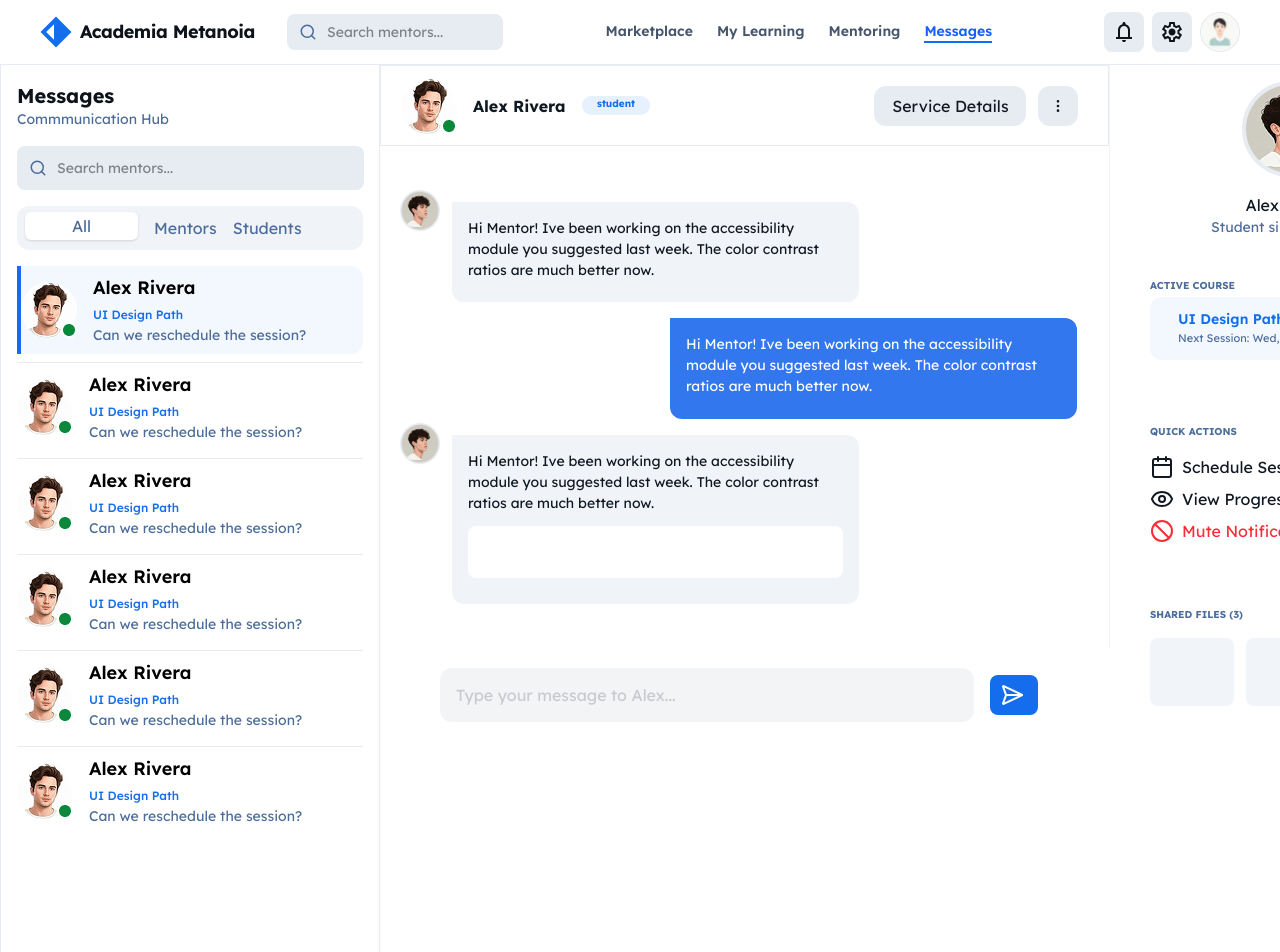
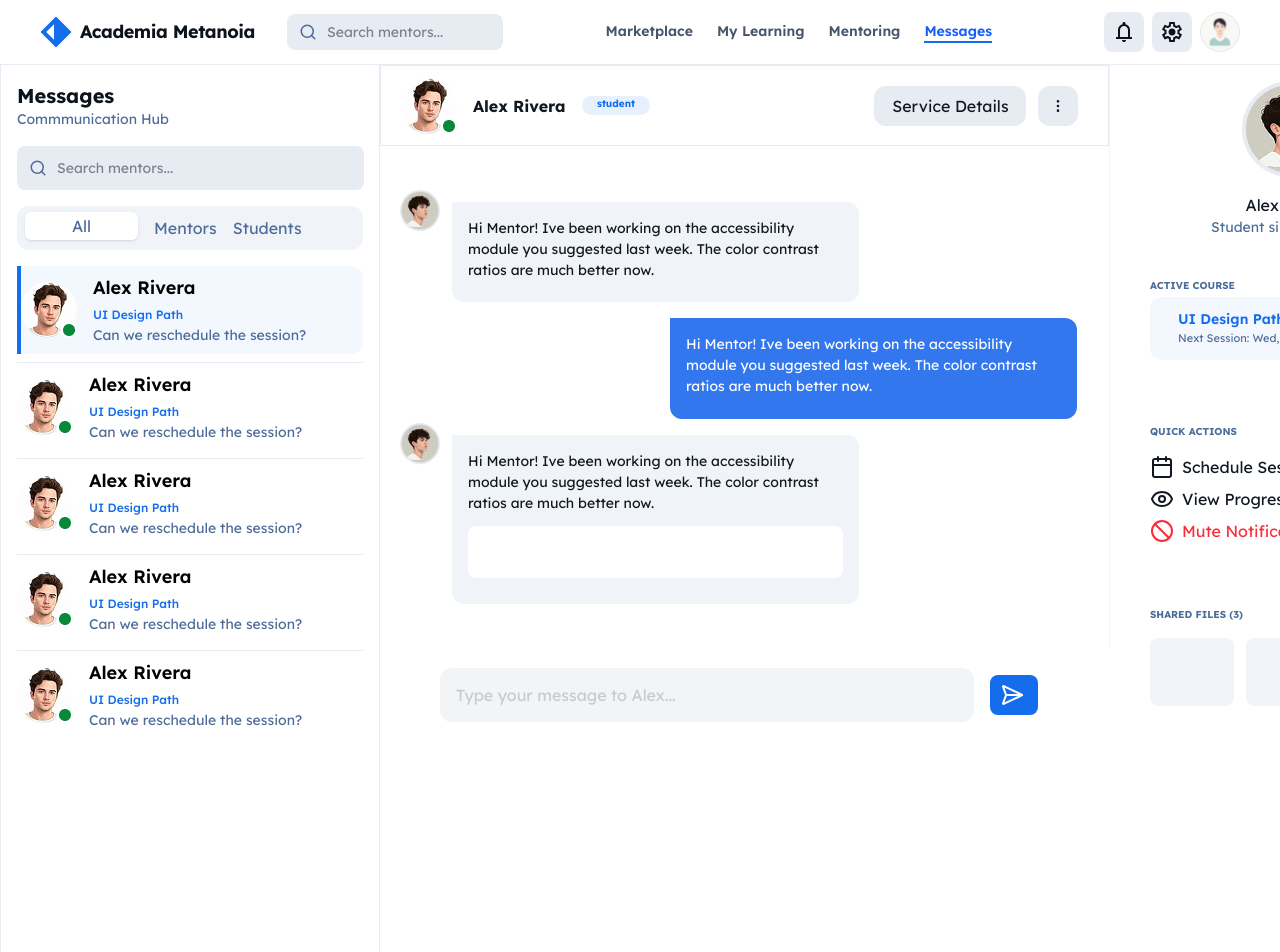
Before and after one commit to Top-Head/frontend-metanoia, a Next.js app: page /messages in a window 1280 px wide. Shown: the top 952 px of the page. Built offline with nearby package versions, Linux system fonts and the light colour scheme; a web font is replaced by a local one.

Commit message:
refator: router message

```diff
--- a/src/components/message/Sidebar.tsx
+++ b/src/components/message/Sidebar.tsx
@@ -103,20 +103,6 @@ export default function Sidebar() {
           </div>
         </div>
 
-        <div className="flex gap-4 mt-2 w-[346px] h-[88px] border-t border-[#E7ECF3] items-center ">
-          <img className="w-14 h-14" src="/Container.png" alt="" />
-          <div className="">
-            <h1 className="text-black font-semibold text-[18px]">
-              Alex Rivera
-            </h1>
-            <span className="text-[#136DEC] text-[12px] font-medium">
-              UI Design Path
-            </span>
-            <p className="text-[#4C6C9A] text-[14px] ">
-              Can we reschedule the session?
-            </p>
-          </div>
-        </div>
       </div>
     </aside>
   );
```
